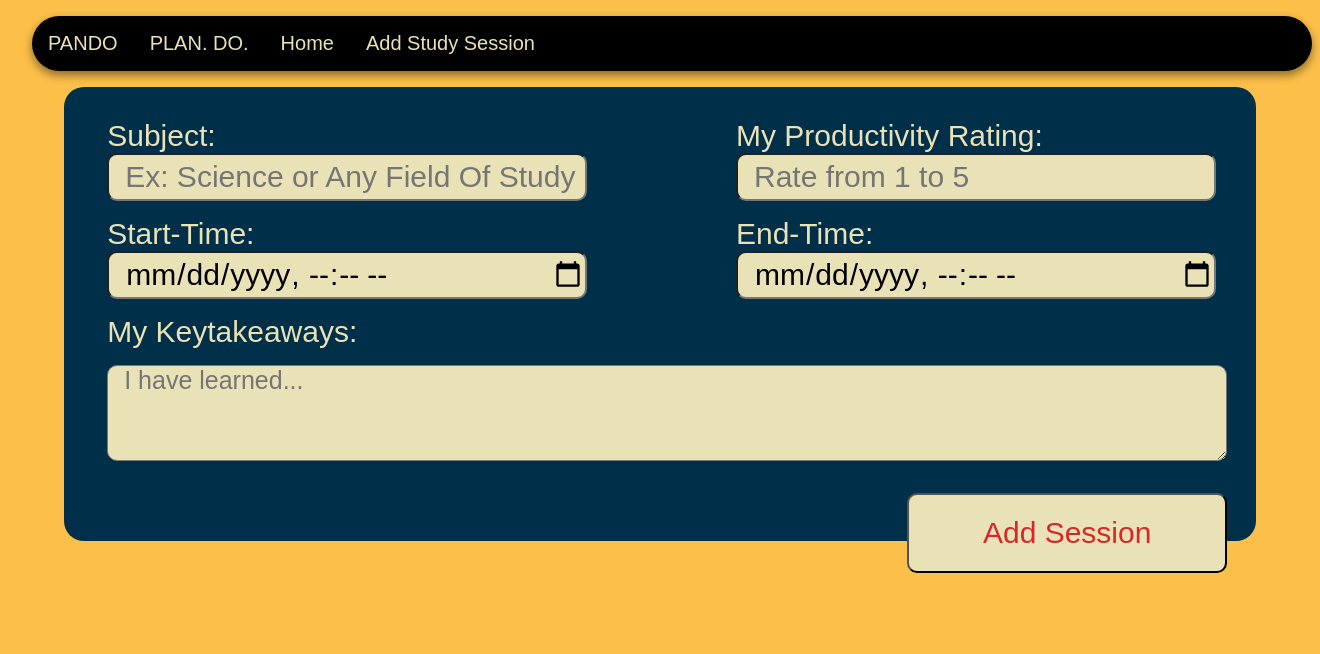
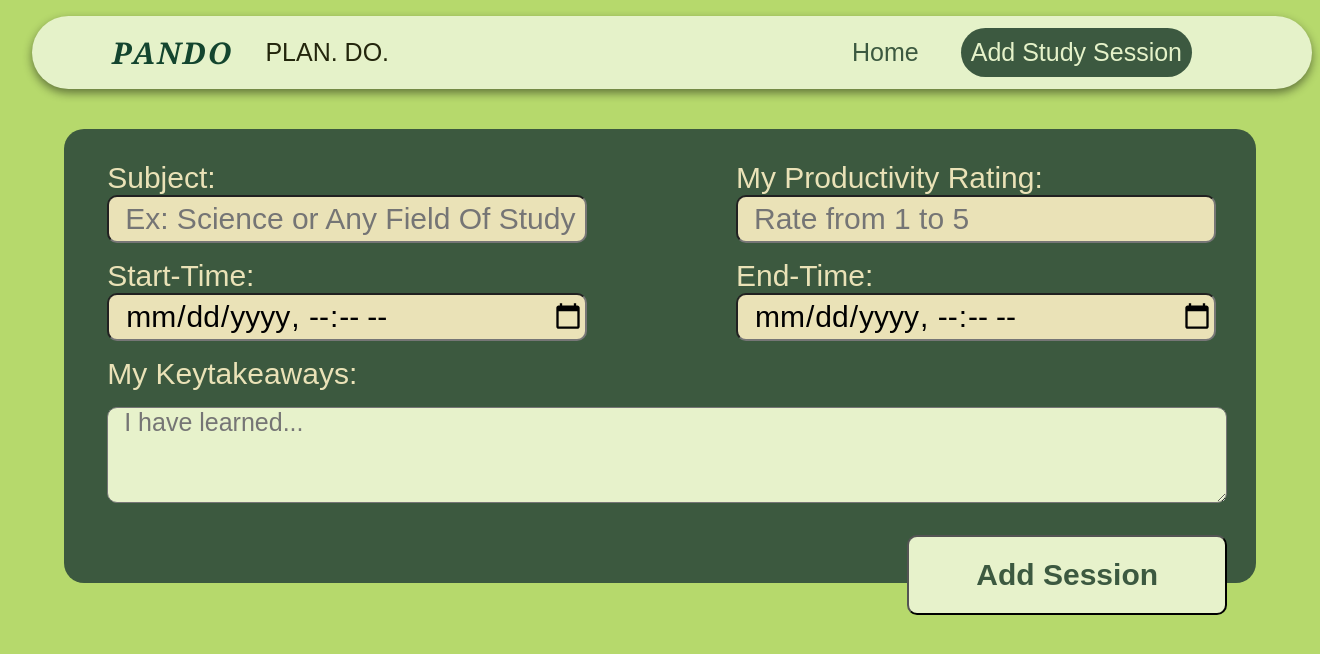
Before and after one commit to astridjamesrosal/flask-phase, a Flask app: template project5_study_tracker/templates/add_session.html in a window 1320 px wide. Shown: the top 654 px of the page. Run offline with Flask 3, Linux system fonts and the light colour scheme; the template is opened without the code that fills it, so the values that code supplies are empty.

Commit message:
add revisions for final design P1

```diff
--- a/project5_study_tracker/static/style.css
+++ b/project5_study_tracker/static/style.css
@@ -6,28 +6,74 @@
 }
 
 body {
-    background-color: #FCBF49;
+    background-color: #b6d96c;
 }
 
 .navbar {
     display: flex;
+    justify-content: space-between;
+    align-items: center;
     margin-top: 1rem;
-    background: black;
+    background: #e5f2c9;
     width: 80rem;
     border-radius: 50px;
-    align-self: center;
     margin-left: 2rem;
     box-shadow: 0px 4px 10px rgba(0, 0, 0, 0.466);
     align-self: flex-end;
 }
 
-.title, .catch, .navbar-text, .add-session {
+.navbar-brand {
+    display: flex;
+    align-items: center;
+    padding-left: 4rem;
+}
+
+.navbar-links {
+    display: flex;
+    align-items: center;
+    gap: 1rem;
+    padding-right: 7rem;
+}
+
+.title, .catch, .home-link, .add-session {
     justify-content: space-evenly;
     text-decoration: none;
     padding: 1rem;
-    font-size: 20px;
-    border-radius: 10px;
-    color: #EAE2B7;
+    font-size: 25px;
+    color: #23260c;
+}
+
+.title {
+    font-family: 'Playfair Display', 'Georgia', serif;
+    font-weight: bold;
+    font-size: 30px;
+    font-style: italic;
+    color: #13452E;
+    letter-spacing: 2px;
+}
+
+.home-link {
+    padding: 10px;
+    border-radius: 50px;
+    margin: 0.5rem;
+    color: #3c5940;
+}
+
+.add-session {
+    padding: 10px;
+    border-radius: 50px;
+    margin: 0.5rem;
+    color: #3c5940;
+}
+
+.home-link:hover, .add-session:hover {
+    background: #3c5940;
+    color: #e5f2c9;
+}
+
+.active {
+    background: #3c5940;
+    color: #e5f2c9;
 }
 
 .empty {
@@ -50,10 +96,10 @@ body {
 }
 
 .add-form {
-    background: #003049;
+    background: #3c593f;
     padding: 2rem 3rem 2rem 2.7rem;
     border-radius: 20px;
-    margin: 1rem 4rem 1rem 4rem;
+    margin: 2.5rem 4rem 1rem 4rem;
     display: grid;
     grid-template-columns: 1fr 1fr;
     gap: 1rem;
@@ -116,13 +172,14 @@ textarea {
     grid-column: span 2;
     border-radius: 10px;
     padding-left: 1rem;
-    background: #EAE2B7;
+    background: #e7f2cb;
 }
 
 button {
-    background: #EAE2B7;
+    background: #e7f2cb;
     padding: 1rem;
-    color: #D62828;
+    color: #3c5940;
+    font-weight: bold;
     font-size: 30px;
     height: 5rem;
     width: 20rem;
--- a/project5_study_tracker/templates/add_session.html
+++ b/project5_study_tracker/templates/add_session.html
@@ -8,10 +8,14 @@
 </head>
 <body>
     <div class="navbar">
-        <p class="title">PANDO</p>
-        <p class="catch">PLAN. DO.</p>
-        <p class="navbar-text" href="/index">Home</p>
-        <a class="add-session" href="/add_session">Add Study Session</a>
+        <div class="navbar-brand">
+            <p class="title">PANDO</p>
+            <p class="catch">PLAN. DO.</p>
+        </div>
+        <div class="navbar-links">
+            <a class="home-link" href="/">Home</a>
+            <a class="add-session active" href="/add_session">Add Study Session</a>
+        </div>
     </div>
     <form class="add-form" action="{{ url_for('add_session_route') }}" method="POST">
         <div class="one">
```
Also changed, not shown: other parts of project5_study_tracker/static/style.css (+45 -23 lines), project5_study_tracker/templates/delete_session.html (+9 -5 lines), project5_study_tracker/templates/index.html (+11 -7 lines).
